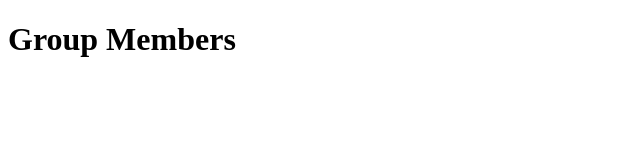
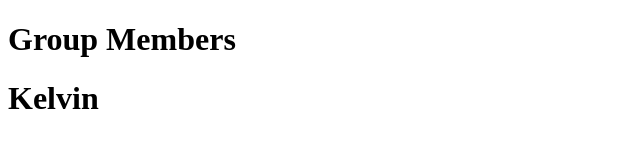
Before and after one commit to mulicollins254/nerve, a plain HTML site: page index.html in a window 1280 px wide. Shown: the whole page, without its empty margins (0-640 px from the left). Drawn offline with Linux system fonts and the light colour scheme.

Commit message:
added my name

```diff
--- a/index.html
+++ b/index.html
@@ -5,5 +5,6 @@
 </head>
 <body>
 <h1> Group Members </h1>
+  <h1> Kelvin </h1>
 </body>
 </html>
```
